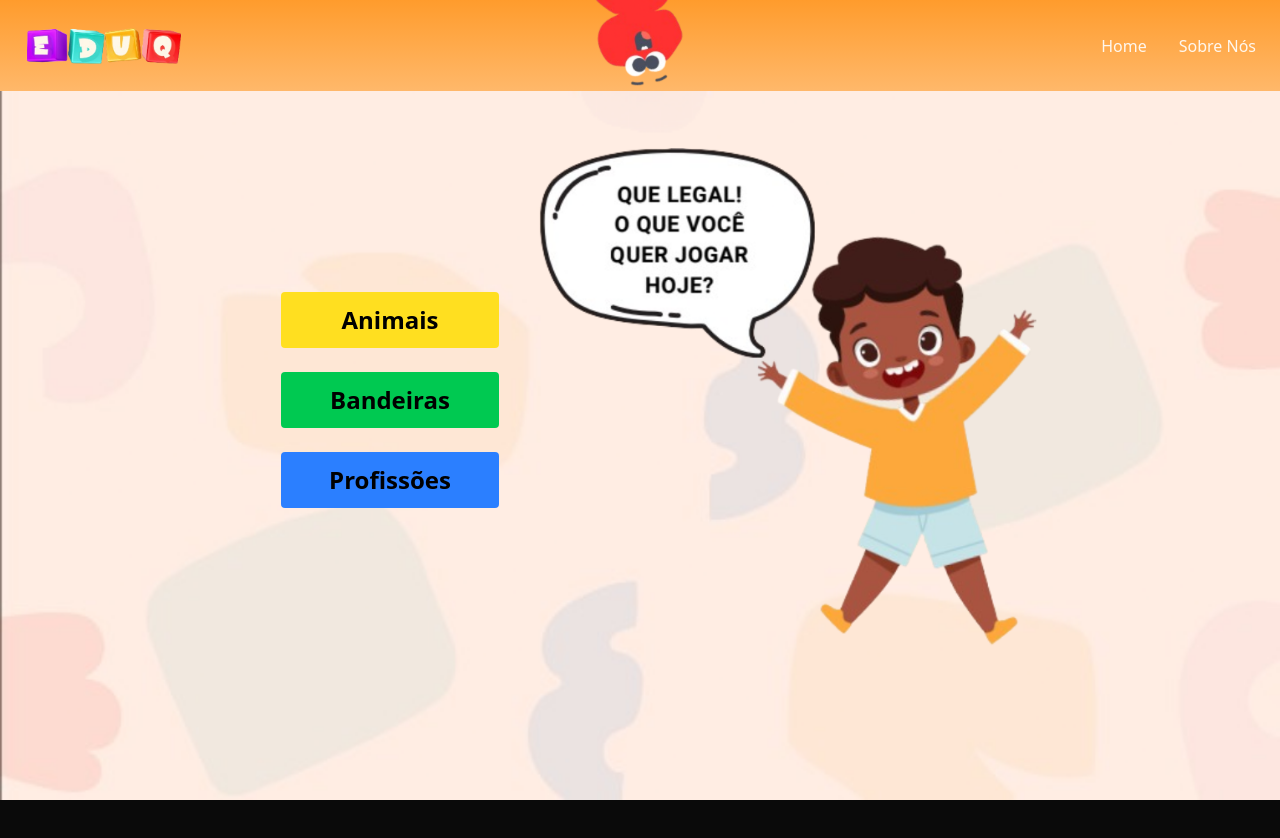
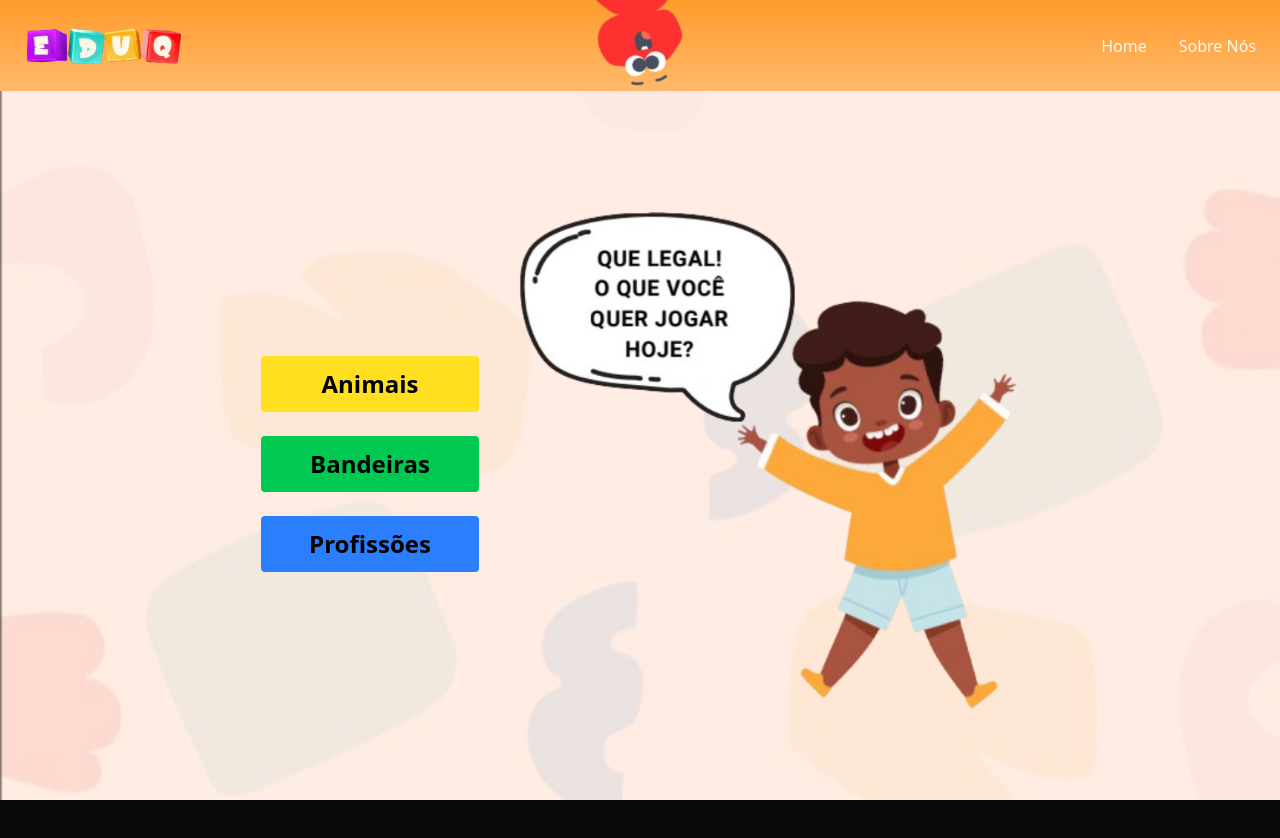
Before and after one commit to sergio088/EDUQ---Play-and-Learn, a Next.js app: page /jogo-da-memoria in a window 1280 px wide. Both pictures are taken after a click on the button "5 - 6". Shown: the top 838 px of the page. Before the commit the page ends 800 px from the top, so only its background shows below. Built offline with nearby package versions, Linux system fonts and the light colour scheme.

Commit message:
Revisao final

```diff
--- a/src/app/jogo-da-memoria/page.tsx
+++ b/src/app/jogo-da-memoria/page.tsx
@@ -73,9 +73,11 @@ export default function HomeGame() {
       </section>
 
       {/* SECTION 3 - SELEÇÃO DE JOGO */}
-      <section className={`${fase === "Selecao Jogo" ? "" : "hidden"} w-full`}>
+      <section
+        className={`${fase === "Selecao Jogo" ? "" : "hidden"} w-full mt-16`}
+      >
         <div className="flex flex-col sm:flex-row items-center justify-center h-screen px-6 sm:px-20 gap-10">
-          <div className="h-15" />
+          {/* <div className="h-15" /> */}
           {/* Botões */}
           <div className="flex flex-col gap-6 order-2 sm:order-1">
             <ButtonIdade
```
